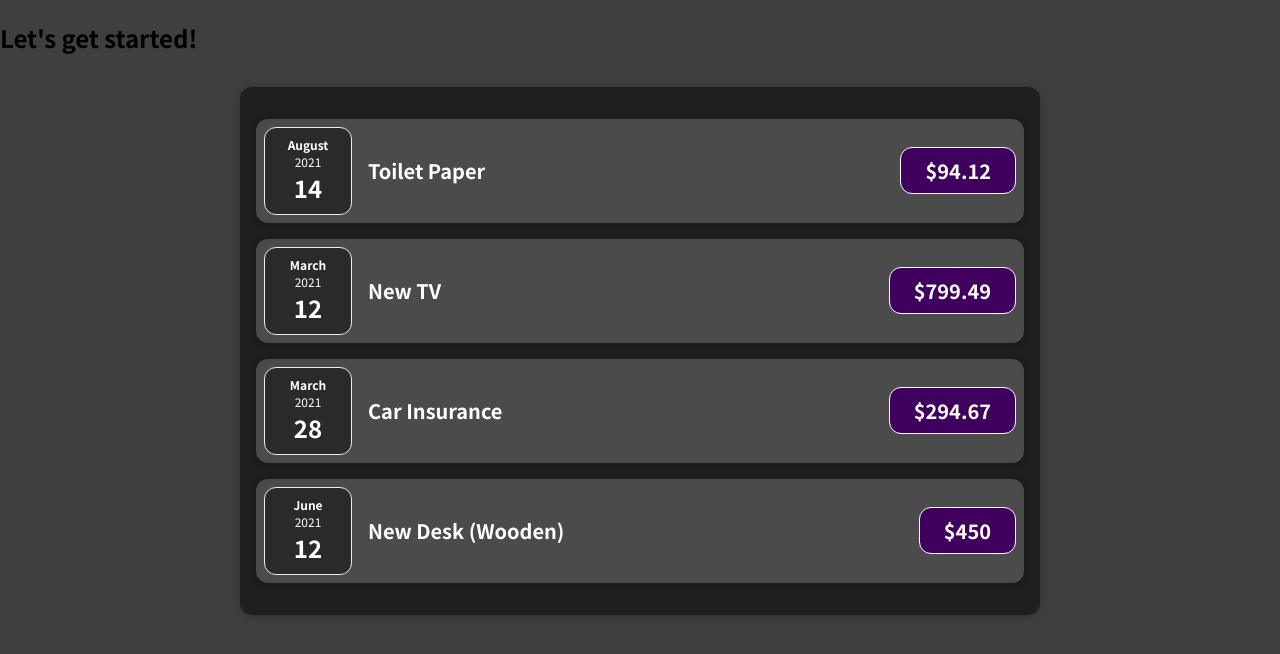
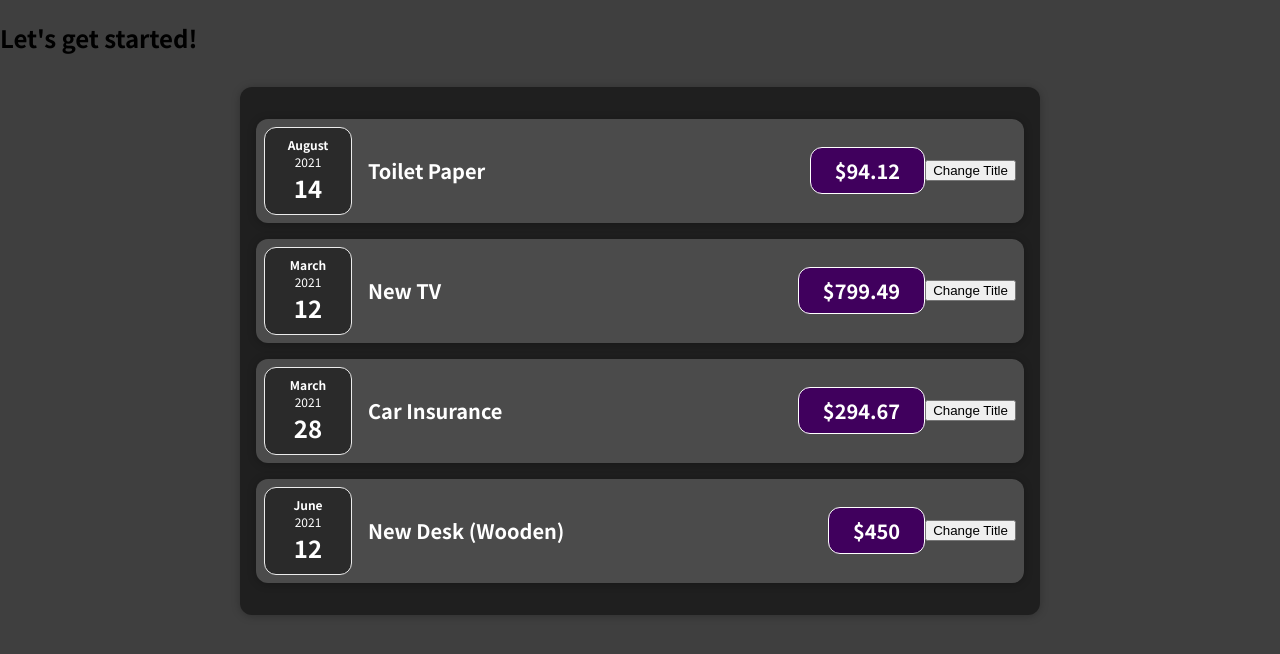
Before and after one commit to dcalhoun286/react-complete-guide, a React (Create React App) app: page / in a window 1280 px wide. Shown: the top 654 px of the page. Built offline with nearby package versions, Linux system fonts and the light colour scheme.

Commit message:
added click event and state

```diff
--- a/src/components/Expenses/ExpenseItem.js
+++ b/src/components/Expenses/ExpenseItem.js
@@ -1,3 +1,5 @@
+import React, { useState } from 'react';
+
 import './ExpenseItem.css';
 
 import Card from '../UI/Card';
@@ -5,14 +7,24 @@
 
 function ExpenseItem (props) {
 
+  const [title, setTitle] = useState(props.title);
+
+  const clickHandler = () => {
+    console.log('Clicked!!!');
+
+    setTitle('Updated!');
+    console.log(title);
+  }
+
   return (
 
     <Card className='expense-item'>
       <ExpenseDate date={props.date}/>
       <div className='expense-item__description'>
-        <h2>{props.title}</h2>
+        <h2>{title}</h2>
         <div className='expense-item__price'>${props.amount}</div>
       </div>
+      <button onClick={clickHandler}>Change Title</button>
     </Card>
 
   );
```
